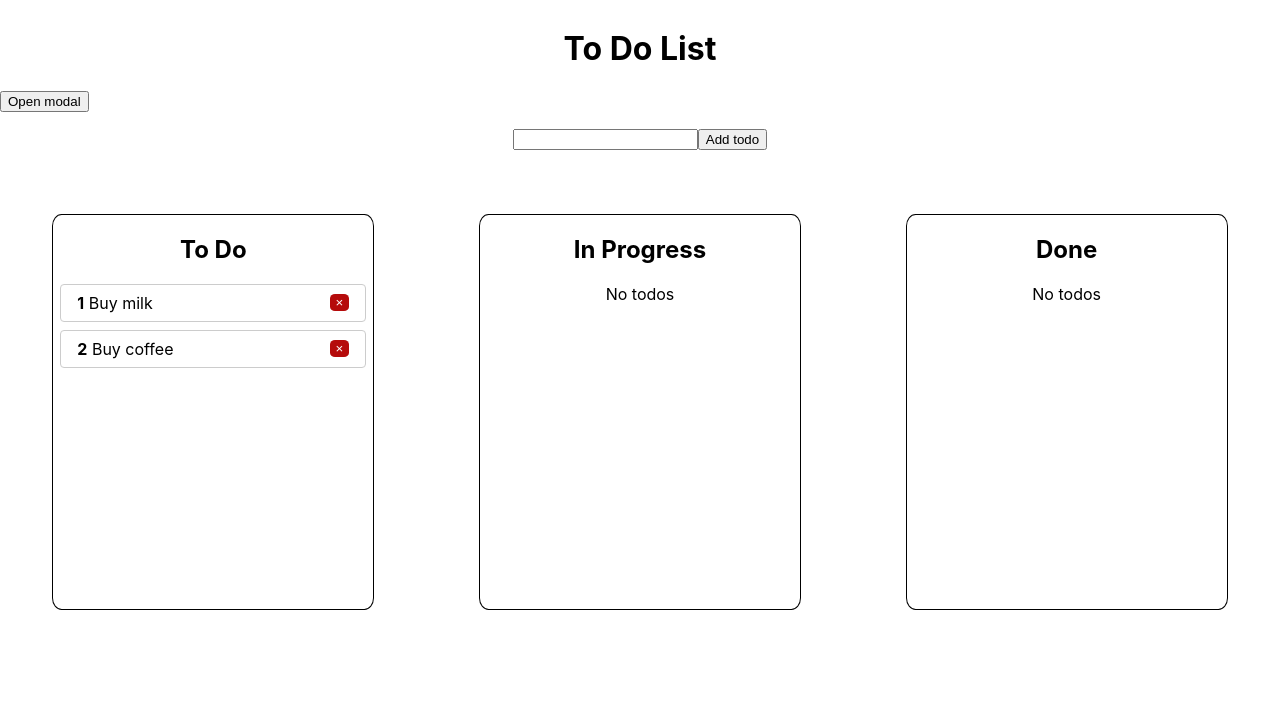
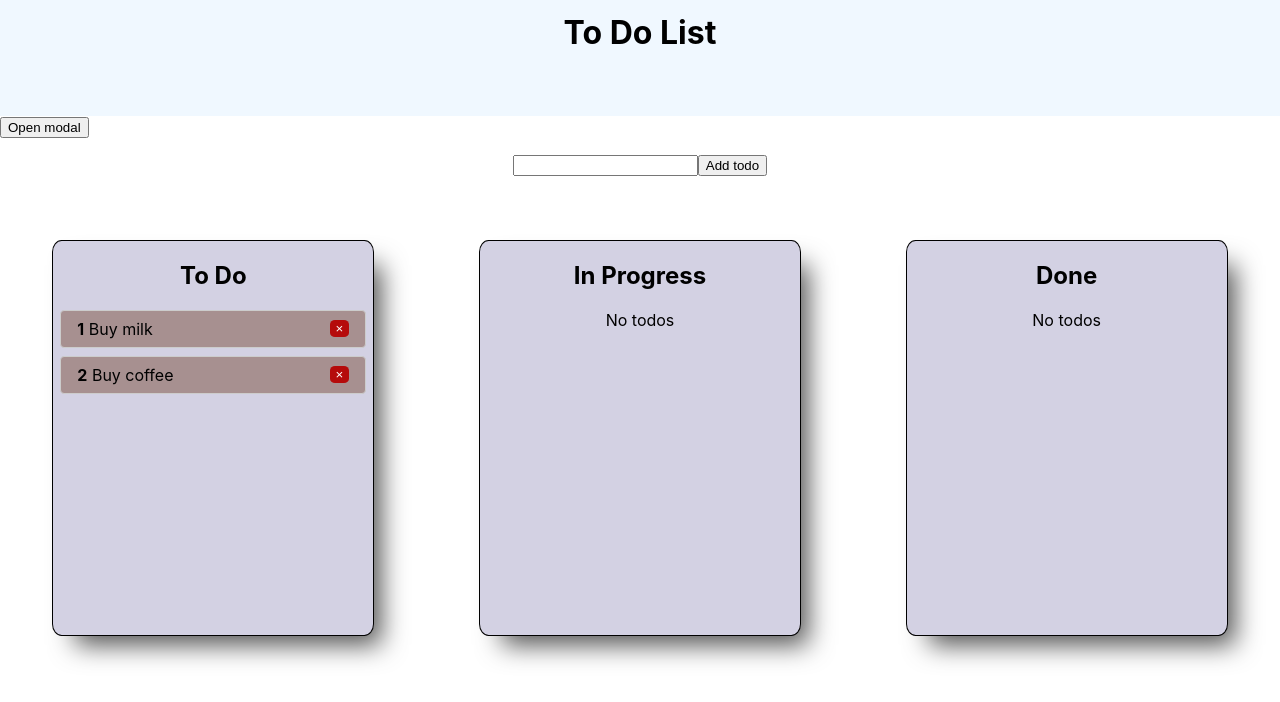
Before and after one commit to MashaLarchenko/test-react-app, a React (Create React App) app in the folder test-app/: page / in a window 1280 px wide. Shown: the top 702 px of the page. Built offline with nearby package versions, Linux system fonts and the light colour scheme.

Commit message:
fix: problem with add func

```diff
--- a/test-app/src/App.js
+++ b/test-app/src/App.js
@@ -71,9 +71,10 @@ function App() {
   }
 
   function addTaskToColumn() {
-    if (todos.length) {
+    if (todos.length && !todos.includes(todos[todos.length - 1].id)) {
       const taskColumnName = todos[todos.length - 1].column;
       const newTaskiD = todos[todos.length - 1].id;
+      console.log(newTaskiD, todos.includes(todos[todos.length - 1].id), todos)
       columns.forEach(column => {
         if (
           column.id === taskColumnName &&
@@ -109,7 +110,9 @@ function App() {
   return (
     <Context.Provider value={{ removeToDo }}>
       <div className="wrapper">
-        <h1>To Do List</h1>
+        <div className='header'>
+                  <h1>To Do List</h1>
+        </div>
         {loading && <Loader />}
         <Modal></Modal>
         <React.Suspense fallback={<p>Loading...</p>}>
--- a/test-app/src/ToDo/Container.js
+++ b/test-app/src/ToDo/Container.js
@@ -5,6 +5,7 @@ import { Droppable } from "react-beautiful-dnd";
 
 export default function Container({ columns, todos, onToggle, loading }) {
   const [newColumns, setColumns] = useState(columns);
+  const [newTodos, setTodos] = useState(todos);
 
   function onDragEnd(result) {
     const { destination, source, draggableId } = result;
@@ -16,10 +17,8 @@ export default function Container({ columns, todos, onToggle, loading }) {
       destination.droppableId === source.droppableId &&
       destination.index === source.index
     ) {
-      console.log( destination.droppableId, source.droppadbleId,  destination.index, source.index, destination)
       return;
     }
-    console.log( destination.droppableId, source.droppadbleId,  destination.index, source.index, destination)
 
     const sourceColumn = newColumns.filter(
       column => column.id === source.droppableId
@@ -29,7 +28,6 @@ export default function Container({ columns, todos, onToggle, loading }) {
     const endColumn = newColumns.filter(
       column => column.id === destination.droppableId
     );
-    console.log(startColumn[0].id, endColumn[0].id);
 
     if (startColumn[0].id === endColumn[0].id) {
       const newTasksIds = sourceColumn[0].tasksIds;
@@ -71,9 +69,16 @@ export default function Container({ columns, todos, onToggle, loading }) {
           newEndColData.push(column);
         }
         setColumns(newEndColData);
+        setTodos(
+          newTodos.map(todo => {
+            if (todo.id === +draggableId) {
+              todo.column = destination.droppableId;
+            }
+            return todo;
+          })
+        );
       });
     }
-    console.log(startColumn[0].id, endColumn[0].id);
     const listItem = document.querySelector(".listItem");
     listItem.style.color = "black";
   }
@@ -81,15 +86,10 @@ export default function Container({ columns, todos, onToggle, loading }) {
   function onDragStart(ev) {
     const listItem = document.querySelector(".listItem");
     listItem.style.color = "orange";
-    console.log(ev);
   }
 
   return (
-    <DragDropContext
-      onDragStart={onDragStart}
-      onDragEnd={onDragEnd}
-      // key={Date.now()}
-    >
+    <DragDropContext onDragStart={onDragStart} onDragEnd={onDragEnd}>
       <div className="columnContainer">
         {newColumns.map(column => {
           const tasks = [];
@@ -136,7 +136,6 @@ export default function Container({ columns, todos, onToggle, loading }) {
 
                     if (snapshot.isDraggingOver) {
                       draggingEvOver.push("onDragOver");
-                      console.log("overNo");
                     }
                     return (
                       <div
--- a/test-app/src/ToDo/ToDoList.js
+++ b/test-app/src/ToDo/ToDoList.js
@@ -17,7 +17,7 @@ function ToDoList(props) {
 
   return (
     <ul style={styles.ul} className={colorDragOver}>
-      <h2 style={{ backgroundColor: "white" }}>{props.title}</h2>
+      <h2>{props.title}</h2>
       {props.todos.map((todo, index) => {
         return (
           <Draggable
--- a/test-app/src/index.css
+++ b/test-app/src/index.css
@@ -13,7 +13,6 @@ code {
 }
 
 .wrapper {
-  padding-top: .5rem;
   margin: 0 auto;
   height: 90vh;
   /* width: 600px; */
@@ -21,6 +20,7 @@ code {
 
 .wrapper h1 {
   text-align: center;
+  margin: 0;
 }
 
 
@@ -63,10 +63,11 @@ code {
 
 .columnContainer {
   display: flex;
- justify-content: space-around;
- text-align: center;
- height: 55%;
- margin-top: 5%;
+  justify-content: space-around;
+  text-align: center;
+  min-height: 55%;
+  margin-top: 5%;
+  /* max-height: 80%; */
 }
 
 .toDo {
@@ -102,11 +103,21 @@ code {
   width: 85%;
   border: 1px solid #ccc;
   border-radius: 4px;
-  background: white;
+  background: #a79090;
 }
 
 .listContainer {
   width: 25%;
 border: 1px solid black;
 border-radius: 3%;
+background-color: #d3d1e3;
+-webkit-box-shadow: 15px 17px 26px -8px rgba(0,0,0,0.68);
+-moz-box-shadow: 15px 17px 26px -8px rgba(0,0,0,0.68);
+box-shadow: 15px 17px 26px -8px rgba(0,0,0,0.68);
 }
+
+.header {
+  padding: 1% 0 5%;
+  background-color: aliceblue;
+  margin: 0;
+}
```
Also changed, not shown: test-app/src/ToDo/ToDoItem.js (+0 -15 lines).
